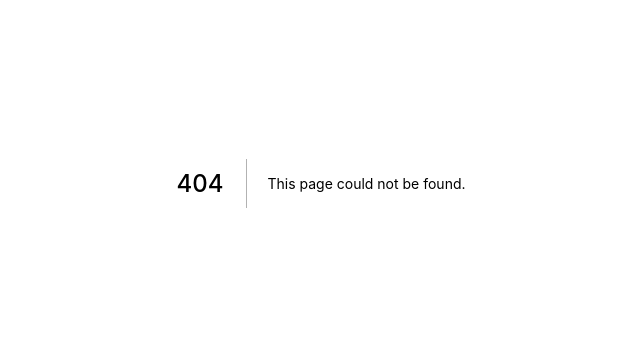
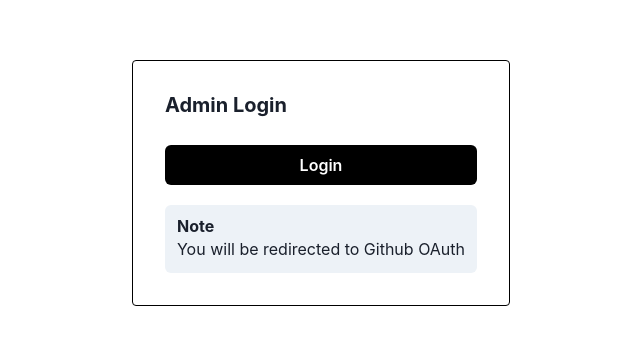
Before and after one commit to CircleDesignz/website-client, a Next.js app: page /admin/login in a window 1280 px wide. Before the commit this address had no page. Shown: the part 217-562 px from the top of the page, without its empty margins (319-959 px from the left). Built offline with nearby package versions, Linux system fonts and the light colour scheme.

Commit message:
create login page

```diff
--- /dev/null
+++ b/components/common/callout.tsx
@@ -0,0 +1,20 @@
+import { Flex, Heading } from '@chakra-ui/react';
+
+type AppProps = {
+  header: string;
+  children: React.ReactNode;
+  props?: any
+};
+
+const Callout = ({ header, children, props }: AppProps) => {
+  return (
+    <Flex p={3} rounded={6} direction="column" background="gray.100" {...props} >
+      <Heading size="sm">
+        {header}
+      </Heading>
+      {children}
+    </Flex>
+  );
+};
+
+export default Callout;
--- /dev/null
+++ b/pages/admin/login.tsx
@@ -0,0 +1,28 @@
+import { Button, Flex, Heading } from '@chakra-ui/react';
+import Callout from '../../components/common/callout';
+
+const Login = () => {
+  return (
+    <>
+      <Flex h="100vh" justify="center" align="center">
+        <Flex
+          borderWidth="1px"
+          borderColor="black"
+          borderRadius={4}
+          direction="column"
+          p={8}
+        >
+          <Heading mb={7} size="md">
+            Admin Login
+          </Heading>
+          <Button mb={5} backgroundColor="black" textColor="white">
+            Login
+          </Button>
+          <Callout header="Note">You will be redirected to Github OAuth</Callout>
+        </Flex>
+      </Flex>
+    </>
+  );
+};
+
+export default Login;
```
